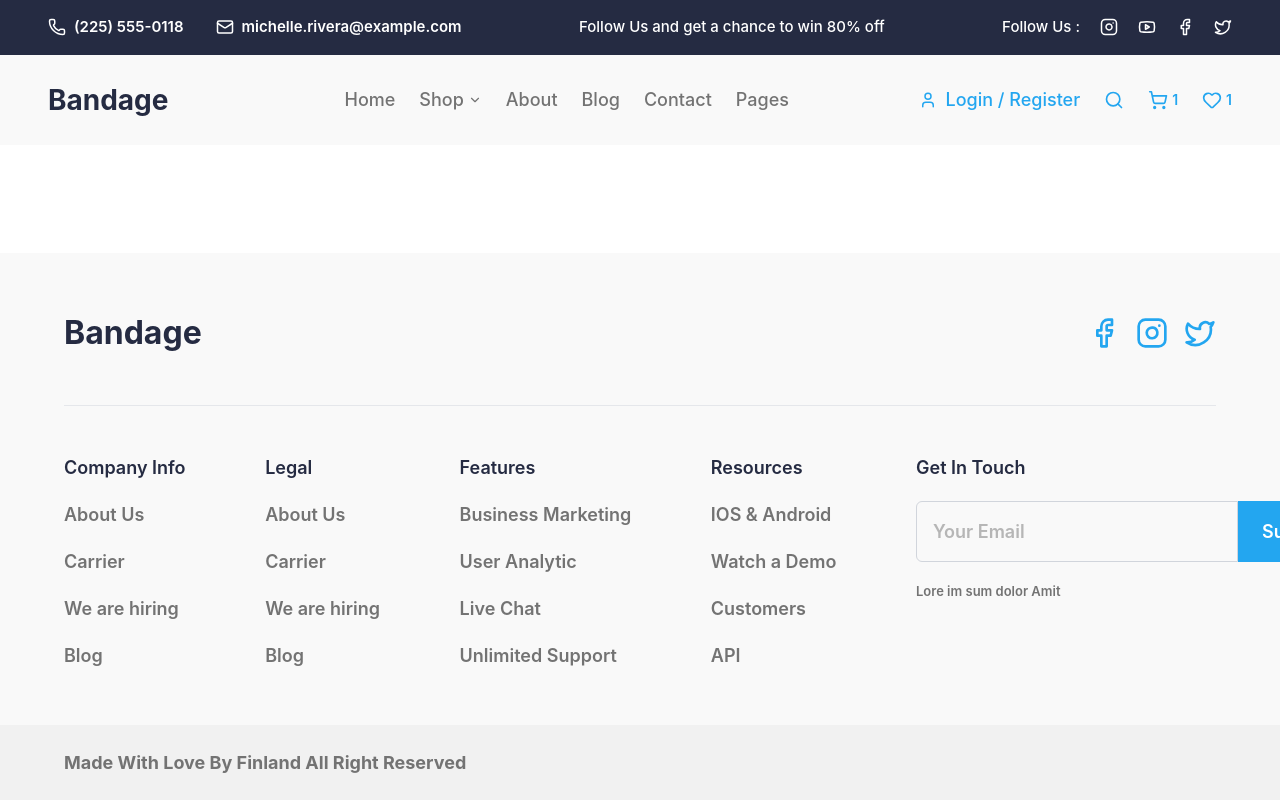
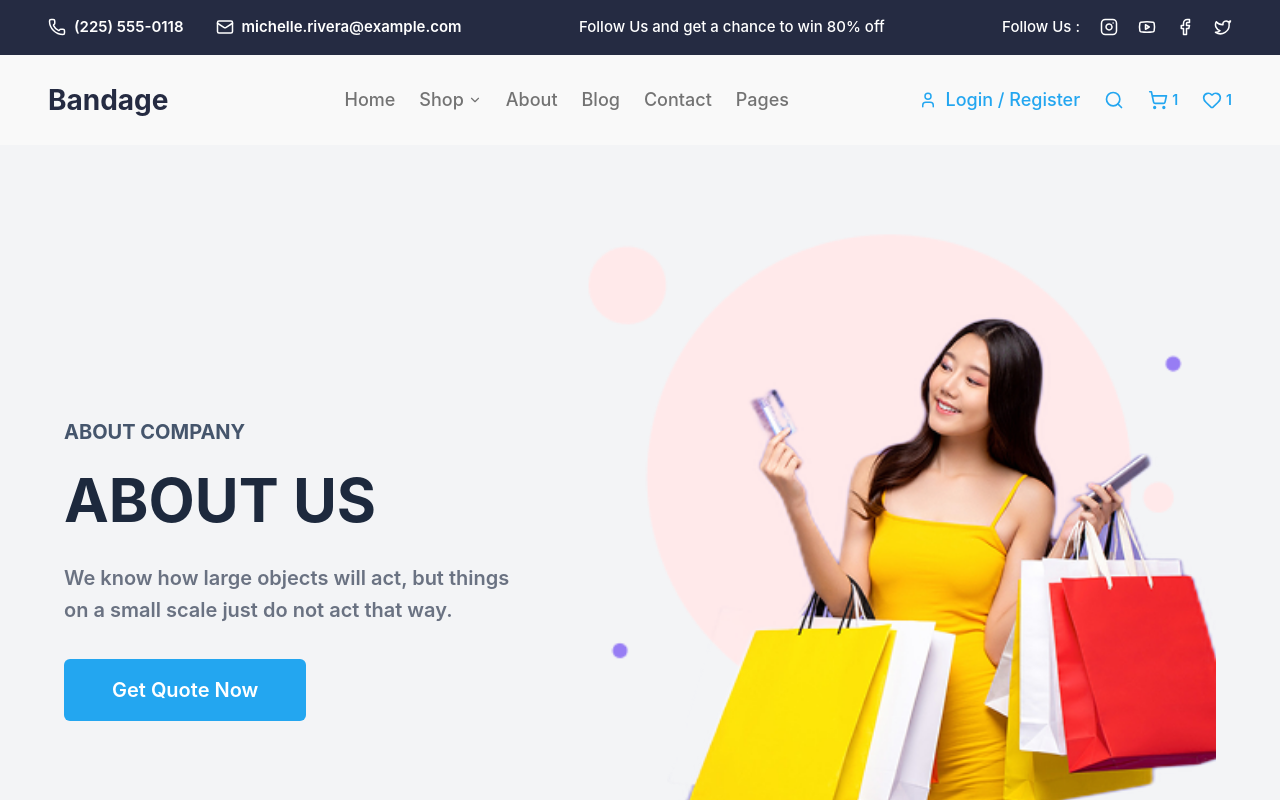
Before and after one commit to yigit-ozcan/ecommerce-react, a React (Vite) app: page /about in a window 1280 px wide. Shown: the top 800 px of the page. Built offline with nearby package versions, Linux system fonts and the light colour scheme.

Commit message:
implement about page hero section based on figma design

```diff
--- a/src/layout/Header.jsx
+++ b/src/layout/Header.jsx
@@ -74,7 +74,9 @@ function Header() {
               <ChevronDown size={14} className="text-[#737373]" />
             </div>
 
-            <span>About</span>
+            <Link to="/about" className="hover:text-[#252B42]">
+              About
+            </Link>
             <span>Blog</span>
             <Link to="/contact" className="hover:text-[#252B42]">
               Contact
--- a/src/layout/PageContent.jsx
+++ b/src/layout/PageContent.jsx
@@ -3,6 +3,7 @@ import HomePage from "../pages/HomePage";
 import ShopPage from "../pages/ShopPage";
 import ContactPage from "../pages/ContactPage";
 import TeamPage from "../pages/TeamPage";
+import AboutPage from "../pages/AboutPage";
 
 function PageContent() {
   return (
@@ -12,6 +13,7 @@ function PageContent() {
         <Route path="/shop" component={ShopPage} />
         <Route path="/contact" component={ContactPage} />
         <Route path="/team" component={TeamPage} />
+        <Route path="/about" component={AboutPage} />
       </Switch>
     </main>
   );
--- /dev/null
+++ b/src/pages/AboutPage.jsx
@@ -0,0 +1,46 @@
+import React from "react";
+
+function AboutPage() {
+  return (
+    <>
+      <section className="w-full bg-gray-100 px-6 py-16 md:py-24">
+        <div className="max-w-6xl mx-auto flex flex-col md:flex-row items-center justify-between gap-16">
+          {/* LEFT CONTENT */}
+          <div className="flex flex-col items-center md:items-start text-center md:text-left max-w-md">
+            {/* Small Label (desktop only) */}
+            <span className="hidden md:block text-[20px] font-bold text-slate-600 mb-4">
+              ABOUT COMPANY
+            </span>
+
+            {/* Title */}
+            <h1 className="text-[42px] md:text-[60px] font-bold text-slate-800 leading-tight">
+              ABOUT US
+            </h1>
+
+            {/* Description */}
+            <p className="mt-6 text-gray-500 text-[25px] font-semibold leading-relaxed max-w-[300px] md:text-[20px] md:max-w-[480px]">
+              We know how large objects will act, but things on a small scale
+              just do not act that way.
+            </p>
+
+            {/* Button */}
+            <button className="mt-8 bg-[#23A6F0] text-[20px] text-white font-semibold px-12 py-4 rounded-md hover:opacity-90 transition">
+              Get Quote Now
+            </button>
+          </div>
+
+          {/* RIGHT IMAGE */}
+          <div className="flex justify-center md:justify-end w-full md:w-[55%] md:-mt-16">
+            <img
+              src="/images/aboutpage/abouthero.png"
+              alt="shopping girl"
+              className="w-[95%] max-w-[420px] md:w-full md:max-w-[650px]"
+            />
+          </div>
+        </div>
+      </section>
+    </>
+  );
+}
+
+export default AboutPage;
```
Also changed, not shown: public/images/aboutpage/abouthero.png (added).
